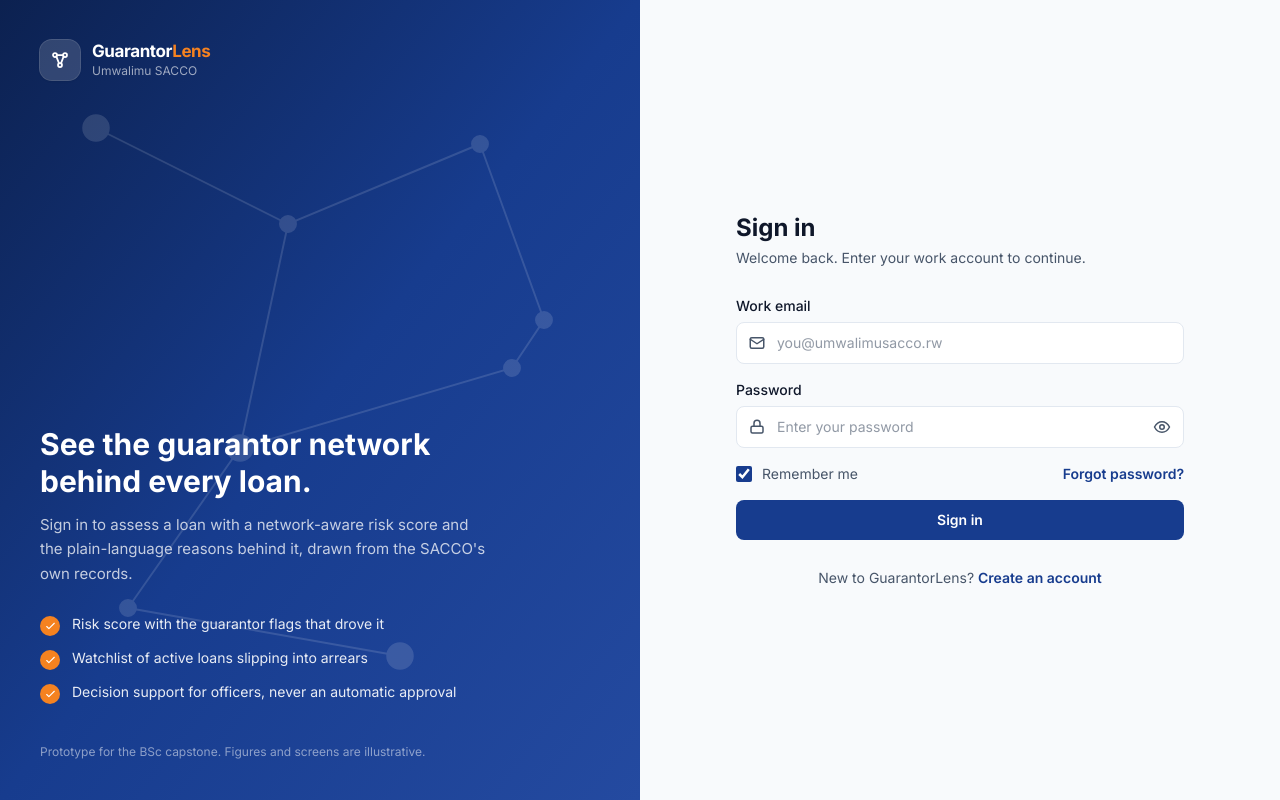
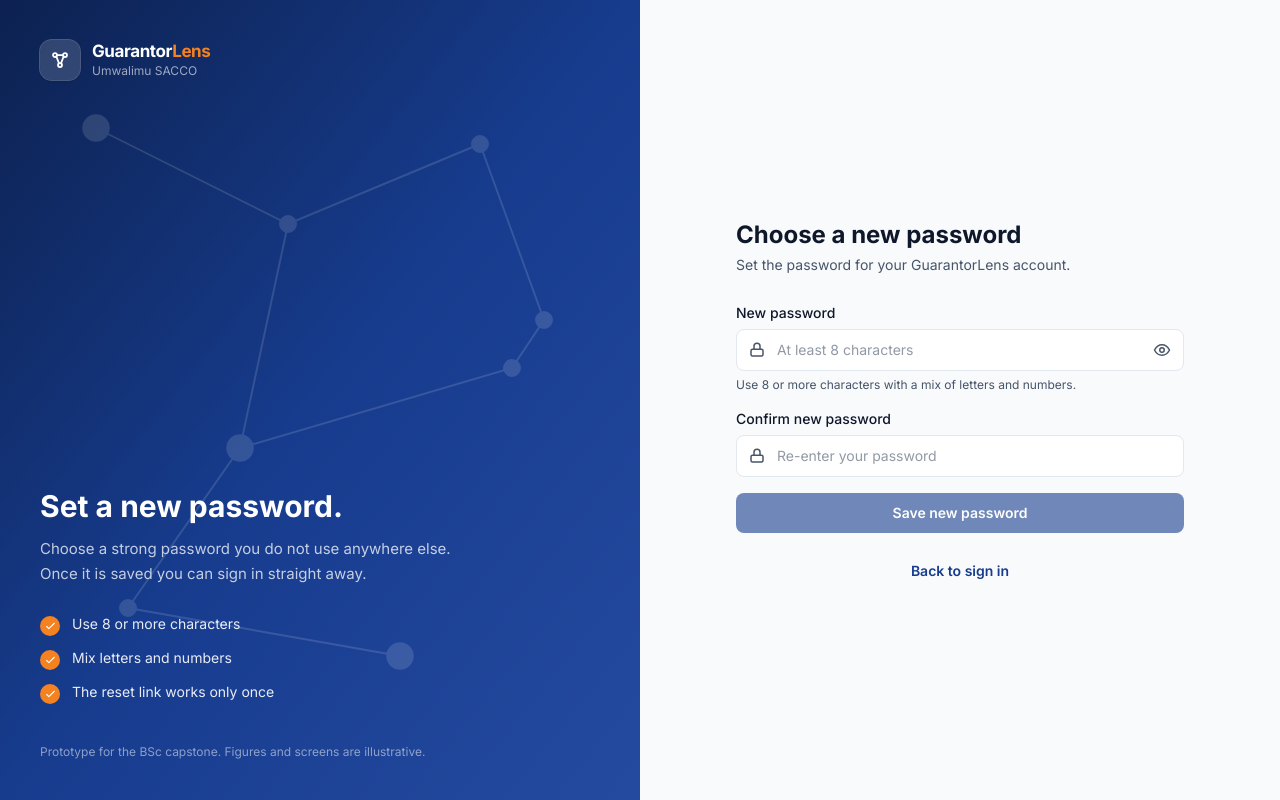
Before and after one commit to Best-Verie/guarantorLens_mission_capstone_FE, a React (Vite) app: page /reset-password in a window 1280 px wide. Before the commit this address led to /login. Built offline with nearby package versions, Linux system fonts and the light colour scheme.

Commit message:
adds forgot password pages

```diff
--- a/src/App.tsx
+++ b/src/App.tsx
@@ -1,6 +1,8 @@
 import { BrowserRouter, Routes, Route, Navigate } from "react-router-dom";
 import SignIn from "./pages/SignIn";
 import SignUp from "./pages/SignUp";
+import ForgotPassword from "./pages/ForgotPassword";
+import ResetPassword from "./pages/ResetPassword";
 
 export default function App() {
   return (
@@ -9,6 +11,8 @@ export default function App() {
         <Route path="/" element={<Navigate to="/login" replace />} />
         <Route path="/login" element={<SignIn />} />
         <Route path="/signup" element={<SignUp />} />
+        <Route path="/forgot-password" element={<ForgotPassword />} />
+        <Route path="/reset-password" element={<ResetPassword />} />
         <Route path="*" element={<Navigate to="/login" replace />} />
       </Routes>
     </BrowserRouter>
--- /dev/null
+++ b/src/pages/ForgotPassword.tsx
@@ -0,0 +1,105 @@
+import { useState } from "react";
+import type { FormEvent } from "react";
+import { Link } from "react-router-dom";
+import { AuthLayout } from "../components/auth/AuthLayout";
+import { TextField } from "../components/ui/TextField";
+import { Button } from "../components/ui/Button";
+import { MailIcon, CheckIcon } from "../components/icons";
+
+export default function ForgotPassword() {
+  const [email, setEmail] = useState("");
+  const [sent, setSent] = useState(false);
+  const [submitting, setSubmitting] = useState(false);
+
+  async function handleSubmit(e: FormEvent<HTMLFormElement>) {
+    e.preventDefault();
+    setSubmitting(true);
+    // TODO: request a reset link from the backend.
+    // e.g. await api("/auth/forgot-password", { method: "POST", body: JSON.stringify({ email }) })
+    setSubmitting(false);
+    setSent(true);
+  }
+
+  return (
+    <AuthLayout
+      panelHeading="Trouble signing in?"
+      panelSub="Reset your password and you are back to assessing loans in a moment. For your security the link expires after a short while."
+      points={[
+        "We send a one-time link to your work email",
+        "Your account stays locked until you set a new password",
+        "Nothing about member data changes",
+      ]}
+    >
+      {sent ? (
+        <div>
+          <div className="mb-5 flex h-12 w-12 items-center justify-center rounded-full bg-accent-50 text-accent text-2xl">
+            <CheckIcon />
+          </div>
+          <h1 className="text-2xl font-bold text-ink">Check your inbox</h1>
+          <p className="mt-2 text-sm text-slate">
+            If <span className="font-semibold text-ink">{email}</span> matches an
+            account, we have sent a link to reset your password. It can take a
+            minute to arrive.
+          </p>
+
+          <div className="mt-7 flex flex-col gap-3">
+            <Button variant="secondary" block onClick={() => setSent(false)}>
+              Use a different email
+            </Button>
+            <Link
+              to="/login"
+              className="text-center text-sm font-semibold text-brand hover:underline"
+            >
+              Back to sign in
+            </Link>
+          </div>
+
+          <p className="mt-7 text-xs text-slate">
+            Did not get it? Check your spam folder, or{" "}
+            <button
+              type="button"
+              onClick={() => setSent(false)}
+              className="font-semibold text-brand hover:underline"
+            >
+              try again
+            </button>
+            .
+          </p>
+        </div>
+      ) : (
+        <>
+          <div className="mb-7">
+            <h1 className="text-2xl font-bold text-ink">Reset your password</h1>
+            <p className="mt-1 text-sm text-slate">
+              Enter the work email on your account and we will send a reset link.
+            </p>
+          </div>
+
+          <form onSubmit={handleSubmit} className="flex flex-col gap-4">
+            <TextField
+              label="Work email"
+              type="email"
+              autoComplete="email"
+              placeholder="you@umwalimusacco.rw"
+              icon={<MailIcon />}
+              value={email}
+              onChange={(e) => setEmail(e.target.value)}
+              required
+            />
+
+            <Button type="submit" variant="primary" block disabled={submitting}>
+              {submitting ? "Sending link..." : "Send reset link"}
+            </Button>
+          </form>
+
+          <p className="mt-7 text-center text-sm text-slate">
+            Remembered it?{" "}
+            <Link to="/login" className="font-semibold text-brand hover:underline">
+              Back to sign in
+            </Link>
+          </p>
+        </>
+      )}
+    </AuthLayout>
+  );
+}
--- /dev/null
+++ b/src/pages/ResetPassword.tsx
@@ -0,0 +1,127 @@
+import { useState } from "react";
+import type { FormEvent } from "react";
+import { Link } from "react-router-dom";
+import { AuthLayout } from "../components/auth/AuthLayout";
+import { TextField } from "../components/ui/TextField";
+import { Button } from "../components/ui/Button";
+import { LockIcon, EyeIcon, EyeOffIcon, CheckIcon } from "../components/icons";
+
+export default function ResetPassword() {
+  const [password, setPassword] = useState("");
+  const [confirm, setConfirm] = useState("");
+  const [show, setShow] = useState(false);
+  const [submitting, setSubmitting] = useState(false);
+  const [done, setDone] = useState(false);
+
+  const mismatch = confirm.length > 0 && confirm !== password;
+
+  async function handleSubmit(e: FormEvent<HTMLFormElement>) {
+    e.preventDefault();
+    if (password.length < 8 || mismatch) return;
+    setSubmitting(true);
+    // TODO: send the new password (with the token from the email link) to the backend.
+    // const token = new URLSearchParams(window.location.search).get("token");
+    // await api("/auth/reset-password", { method: "POST", body: JSON.stringify({ token, password }) })
+    setSubmitting(false);
+    setDone(true);
+  }
+
+  const toggle = (
+    <button
+      type="button"
+      onClick={() => setShow((s) => !s)}
+      className="flex h-7 w-7 items-center justify-center rounded-md text-slate text-[18px] hover:bg-slate-100"
+      aria-label={show ? "Hide password" : "Show password"}
+    >
+      {show ? <EyeOffIcon /> : <EyeIcon />}
+    </button>
+  );
+
+  return (
+    <AuthLayout
+      panelHeading="Set a new password."
+      panelSub="Choose a strong password you do not use anywhere else. Once it is saved you can sign in straight away."
+      points={[
+        "Use 8 or more characters",
+        "Mix letters and numbers",
+        "The reset link works only once",
+      ]}
+    >
+      {done ? (
+        <div>
+          <div className="mb-5 flex h-12 w-12 items-center justify-center rounded-full bg-accent-50 text-accent text-2xl">
+            <CheckIcon />
+          </div>
+          <h1 className="text-2xl font-bold text-ink">Password updated</h1>
+          <p className="mt-2 text-sm text-slate">
+            Your password has been changed. You can now sign in with your new
+            password.
+          </p>
+          <div className="mt-7">
+            <Link to="/login">
+              <Button variant="primary" block>
+                Go to sign in
+              </Button>
+            </Link>
+          </div>
+        </div>
+      ) : (
+        <>
+          <div className="mb-7">
+            <h1 className="text-2xl font-bold text-ink">Choose a new password</h1>
+            <p className="mt-1 text-sm text-slate">
+              Set the password for your GuarantorLens account.
+            </p>
+          </div>
+
+          <form onSubmit={handleSubmit} className="flex flex-col gap-4">
+            <TextField
+              label="New password"
+              type={show ? "text" : "password"}
+              autoComplete="new-password"
+              placeholder="At least 8 characters"
+              icon={<LockIcon />}
+              trailing={toggle}
+              value={password}
+              onChange={(e) => setPassword(e.target.value)}
+              minLength={8}
+              hint="Use 8 or more characters with a mix of letters and numbers."
+              required
+            />
+
+            <TextField
+              label="Confirm new password"
+              type={show ? "text" : "password"}
+              autoComplete="new-password"
+              placeholder="Re-enter your password"
+              icon={<LockIcon />}
+              value={confirm}
+              onChange={(e) => setConfirm(e.target.value)}
+              required
+            />
+            {mismatch && (
+              <p className="-mt-2 text-xs font-medium text-red-600">
+                The two passwords do not match.
+              </p>
+            )}
+
+            <Button
+              type="submit"
+              variant="primary"
+              block
+              disabled={submitting || password.length < 8 || mismatch}
+            >
+              {submitting ? "Saving..." : "Save new password"}
+            </Button>
+          </form>
+
+          <p className="mt-7 text-center text-sm text-slate">
+            <Link to="/login" className="font-semibold text-brand hover:underline">
+              Back to sign in
+            </Link>
+          </p>
+        </>
+      )}
+    </AuthLayout>
+  );
+}
```
